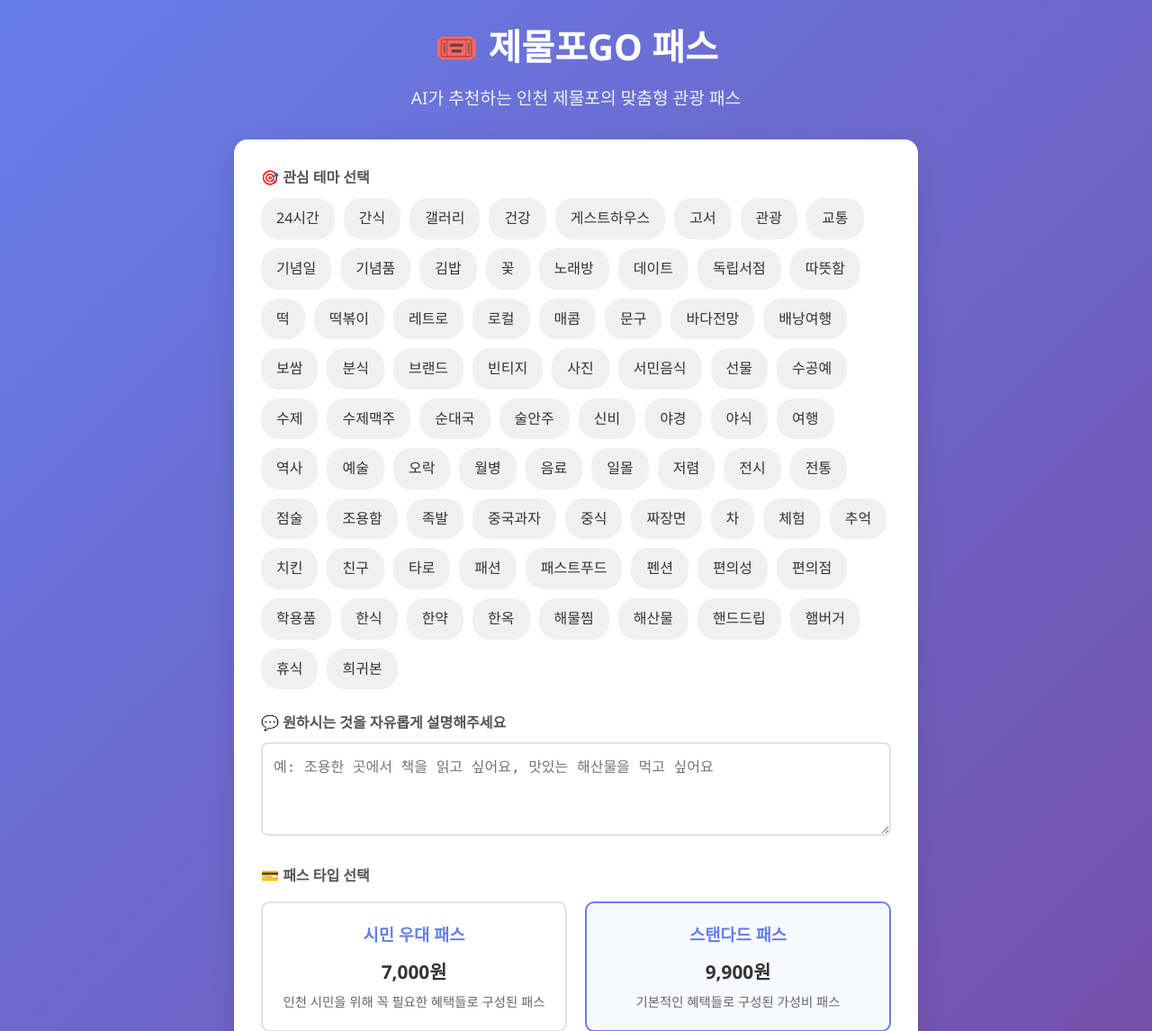
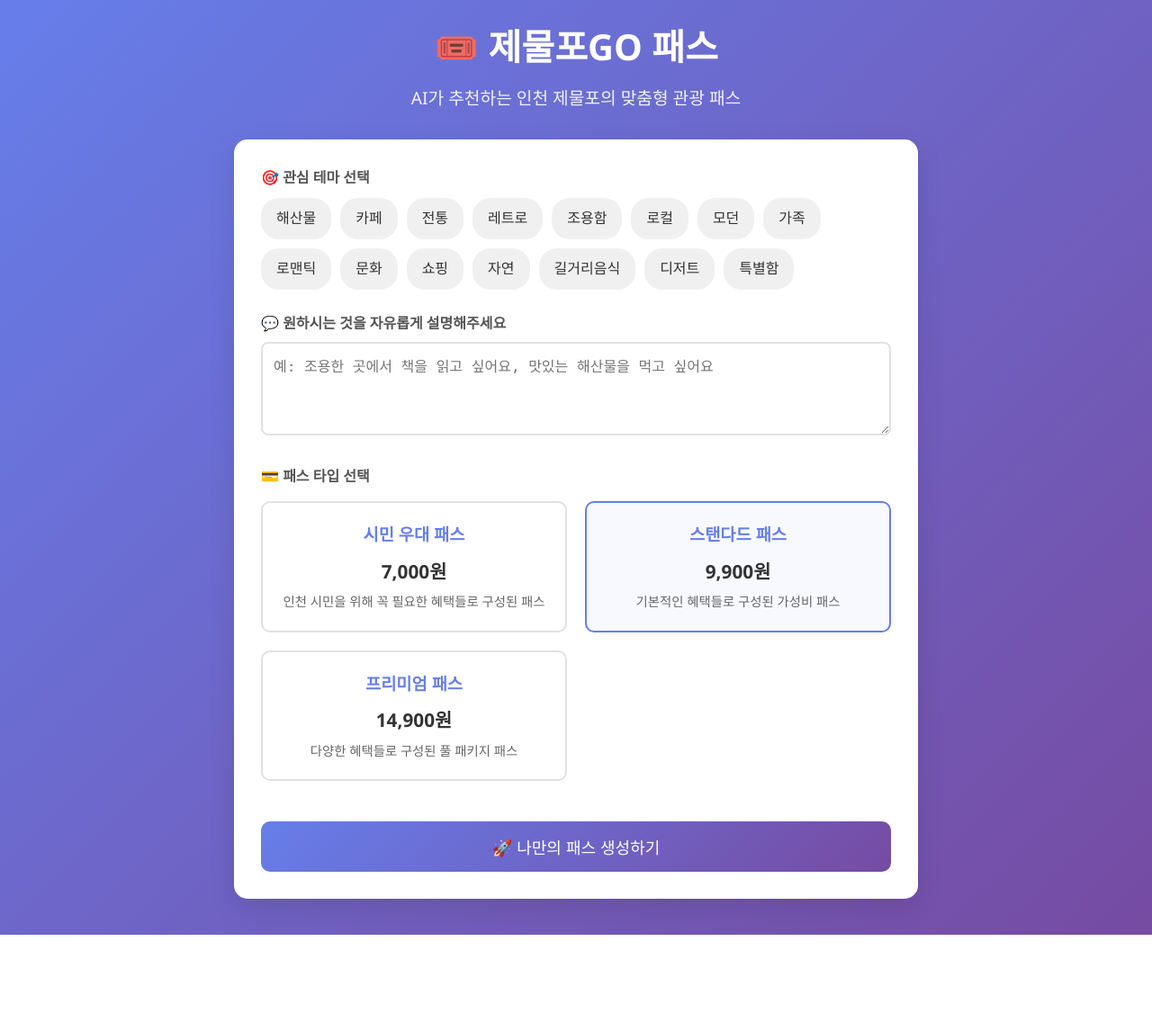
Before and after one commit to dosiri24/local_innovation-inha, a Flask app: page / in a window 1280 px wide. Shown: the top 1146 px of the page at 90% size. After the commit the page ends 1039 px from the top, so only its background shows below. Run offline with Flask 3, Linux system fonts and the light colour scheme.

Commit message:
테마 데이터베이스 분리

```diff
--- a/app.py
+++ b/app.py
@@ -4,7 +4,7 @@ import json
 import os
 from main import (
     Store, Benefit, UserPrefs, Pass, PASS_TYPES,
-    load_data, generate_pass, save_pass_to_file,
+    load_data, load_themes, generate_pass, save_pass_to_file,
     load_pass_from_file, get_user_passes
 )
 from dotenv import load_dotenv
@@ -36,10 +36,28 @@ def index():
 @app.route('/api/themes')
 def get_themes():
     """사용 가능한 테마 목록 반환"""
-    themes = set()
-    for store in stores_data:
-        themes.update(store.themes)
-    return jsonify(sorted(list(themes)))
+    try:
+        themes = load_themes()
+        theme_list = []
+
+        for theme in themes:
+            theme_list.append({
+                'id': theme.id,
+                'name': theme.name
+            })
+
+        return jsonify(theme_list)
+
+    except Exception as e:
+        print(f"[오류] 테마 로드 실패: {e}")
+        # 기본 테마 반환
+        return jsonify([
+            {'id': 'seafood', 'name': '해산물'},
+            {'id': 'cafe', 'name': '카페'},
+            {'id': 'traditional', 'name': '전통'},
+            {'id': 'retro', 'name': '레트로'},
+            {'id': 'quiet', 'name': '조용함'}
+        ])
 
 @app.route('/api/pass-types')
 def get_pass_types():
@@ -219,5 +237,5 @@ if __name__ == '__main__':
     initialize_data()
 
     # 개발 모드에서 실행
-    port = int(os.environ.get('PORT', 5000))
+    port = int(os.environ.get('PORT', 8080))
     app.run(host='0.0.0.0', port=port, debug=True)
--- a/main.py
+++ b/main.py
@@ -83,6 +83,14 @@ class Pass:
     qr_code_path: str = ""  # QR 코드 이미지 경로
 
 
+@dataclass
+class Theme:
+    """테마 정보를 담는 클래스"""
+    id: str
+    name: str
+    description: str
+
+
 def load_data() -> tuple[List[Store], List[Benefit]]:
     """stores.json과 benefits.json 파일을 읽어 Store와 Benefit 객체 리스트를 생성"""
     try:
@@ -115,6 +123,34 @@ def load_data() -> tuple[List[Store], List[Benefit]]:
     except Exception as e:
         print(f"데이터 로드 중 오류 발생: {e}")
         return [], []
+
+
+def load_themes() -> List[Theme]:
+    """themes.json 파일을 읽어 Theme 객체 리스트를 생성"""
+    try:
+        with open('themes.json', 'r', encoding='utf-8') as f:
+            themes_data = json.load(f)
+
+        themes = []
+        for theme_data in themes_data['themes']:
+            theme = Theme(**theme_data)
+            themes.append(theme)
+
+        return themes
+
+    except FileNotFoundError as e:
+        print(f"테마 파일을 찾을 수 없습니다: {e}")
+        # 기본 테마 반환
+        return [
+            Theme("seafood", "해산물", "신선한 해산물과 바다의 맛"),
+            Theme("cafe", "카페", "편안한 카페 분위기"),
+            Theme("traditional", "전통", "한국의 전통 문화와 맛"),
+            Theme("retro", "레트로", "옛날 감성과 추억"),
+            Theme("quiet", "조용함", "평온하고 조용한 공간")
+        ]
+    except Exception as e:
+        print(f"테마 로드 중 오류 발생: {e}")
+        return []
 
 
 def get_synergy_score(store: Store) -> int:
@@ -554,11 +590,28 @@ def get_user_input() -> UserPrefs:
     print("맞춤형 패스 생성을 위한 정보를 입력해주세요:")
     print()
 
+    # 사용 가능한 테마 로드
+    available_themes = load_themes()
+
     # 테마 입력
-    print("1. 관심 테마를 입력해주세요 (쉼표로 구분):")
-    print("   예시: 해산물, 카페, 전통, 레트로, 조용함")
-    themes_input = input("테마: ").strip()
-    themes = [theme.strip() for theme in themes_input.split(',') if theme.strip()]
+    print("1. 관심 테마를 선택해주세요 (번호로 선택, 쉼표로 구분):")
+    for i, theme in enumerate(available_themes, 1):
+        print(f"   {i}. {theme.name}")
+
+    print("   또는 직접 입력: (예: 해산물, 카페, 전통)")
+    themes_input = input("테마 선택: ").strip()
+
+    # 번호로 선택했는지 확인
+    selected_themes = []
+    if themes_input.replace(',', '').replace(' ', '').isdigit():
+        # 번호로 선택한 경우
+        theme_numbers = [int(x.strip()) for x in themes_input.split(',') if x.strip().isdigit()]
+        for num in theme_numbers:
+            if 1 <= num <= len(available_themes):
+                selected_themes.append(available_themes[num-1].name)
+    else:
+        # 직접 입력한 경우
+        selected_themes = [theme.strip() for theme in themes_input.split(',') if theme.strip()]
 
     # 자유 요청사항 입력
     print("\n2. 자유롭게 원하는 것을 설명해주세요:")
@@ -589,7 +642,7 @@ def get_user_input() -> UserPrefs:
         else:
             print("1, 2, 또는 3을 입력해주세요.")
 
-    return UserPrefs(themes=themes, request=request, pass_type=pass_type, budget=budget)
+    return UserPrefs(themes=selected_themes, request=request, pass_type=pass_type, budget=budget)
 
 
 def print_pass_result(pass_obj: Pass, prefs: UserPrefs):
--- a/templates/index.html
+++ b/templates/index.html
@@ -404,8 +404,8 @@
             availableThemes.forEach(theme => {
                 const themeElement = document.createElement('div');
                 themeElement.className = 'theme-tag';
-                themeElement.textContent = theme;
-                themeElement.onclick = () => toggleTheme(theme, themeElement);
+                themeElement.textContent = theme.name;  // theme 객체의 name 속성 사용
+                themeElement.onclick = () => toggleTheme(theme.name, themeElement);  // name을 전달
                 container.appendChild(themeElement);
             });
         }
--- /dev/null
+++ b/themes.json
@@ -0,0 +1,79 @@
+{
+  "themes": [
+    {
+      "id": "seafood",
+      "name": "해산물",
+      "description": "신선한 해산물과 바다의 맛"
+    },
+    {
+      "id": "cafe",
+      "name": "카페",
+      "description": "편안한 카페 분위기"
+    },
+    {
+      "id": "traditional",
+      "name": "전통",
+      "description": "한국의 전통 문화와 맛"
+    },
+    {
+      "id": "retro",
+      "name": "레트로",
+      "description": "옛날 감성과 추억"
+    },
+    {
+      "id": "quiet",
+      "name": "조용함",
+      "description": "평온하고 조용한 공간"
+    },
+    {
+      "id": "local",
+      "name": "로컬",
+      "description": "지역 특색이 담긴 장소"
+    },
+    {
+      "id": "modern",
+      "name": "모던",
+      "description": "현대적이고 세련된 분위기"
+    },
+    {
+      "id": "family",
+      "name": "가족",
+      "description": "가족과 함께 즐길 수 있는"
+    },
+    {
+      "id": "romantic",
+      "name": "로맨틱",
+      "description": "연인과의 특별한 시간"
+    },
+    {
+      "id": "culture",
+      "name": "문화",
+      "description": "문화적 체험과 학습"
+    },
+    {
+      "id": "shopping",
+      "name": "쇼핑",
+      "description": "쇼핑과 구매의 즐거움"
+    },
+    {
+      "id": "nature",
+      "name": "자연",
+      "description": "자연과 함께하는 힐링"
+    },
+    {
+      "id": "street_food",
+      "name": "길거리음식",
+      "description": "다양한 길거리 먹거리"
+    },
+    {
+      "id": "dessert",
+      "name": "디저트",
+      "description": "달콤한 디저트와 간식"
+    },
+    {
+      "id": "unique",
+      "name": "특별함",
+      "description": "독특하고 특별한 경험"
+    }
+  ]
+}
```
Also changed, not shown: 2 other files.
